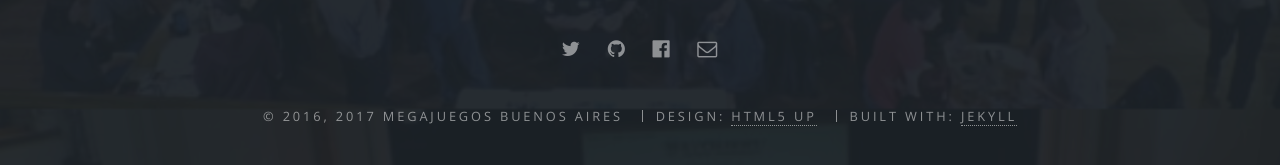
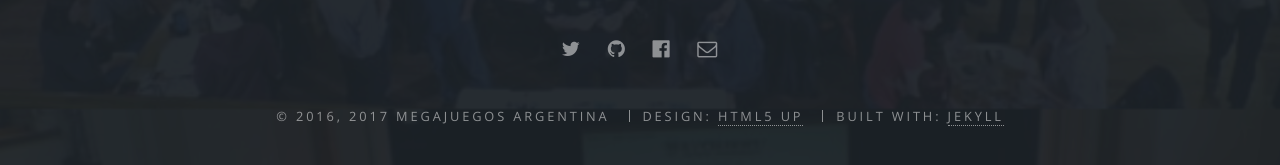
Before and after one commit to megajuegos/megajuegos.github.io, a Jekyll site: the page built from index.html, in a window 1280 px wide and 900 px high, scrolled down 4610 px. Shown: the part 681-846 px from the top of the window. Built offline with Jekyll 4.4.1, drawn with Linux system fonts in a browser that asks for light colours.

Commit message:
Cambio en el footer

```diff
--- a/_config.yml
+++ b/_config.yml
@@ -7,7 +7,7 @@ description: |
   Un juego de tablero,
   mezcla de Estrategia, Diplomacia y Negociación,
   para 50 jugadores simultáneos.
-owner: Megajuegos Buenos Aires # or company name
+owner: Megajuegos Argentina # or company name
 first_published: 2016 # if migrating another site, the year of your first publish
 email: megajuegos@protocultura.net
 baseurl: "" # the subpath of your site, e.g. /blog
```
